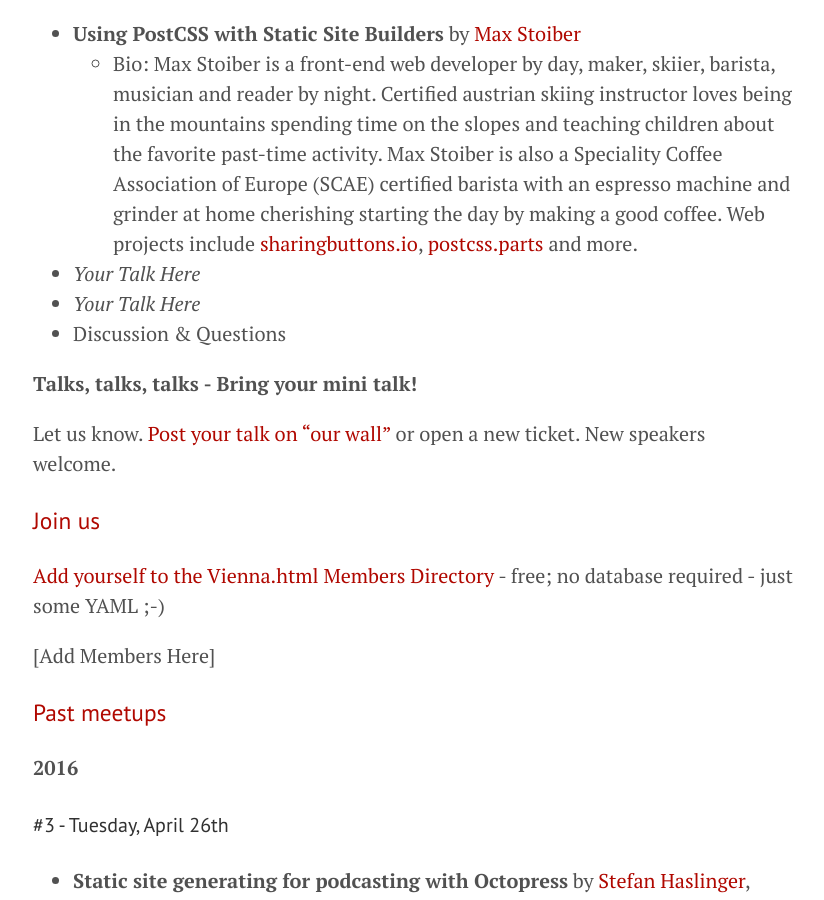
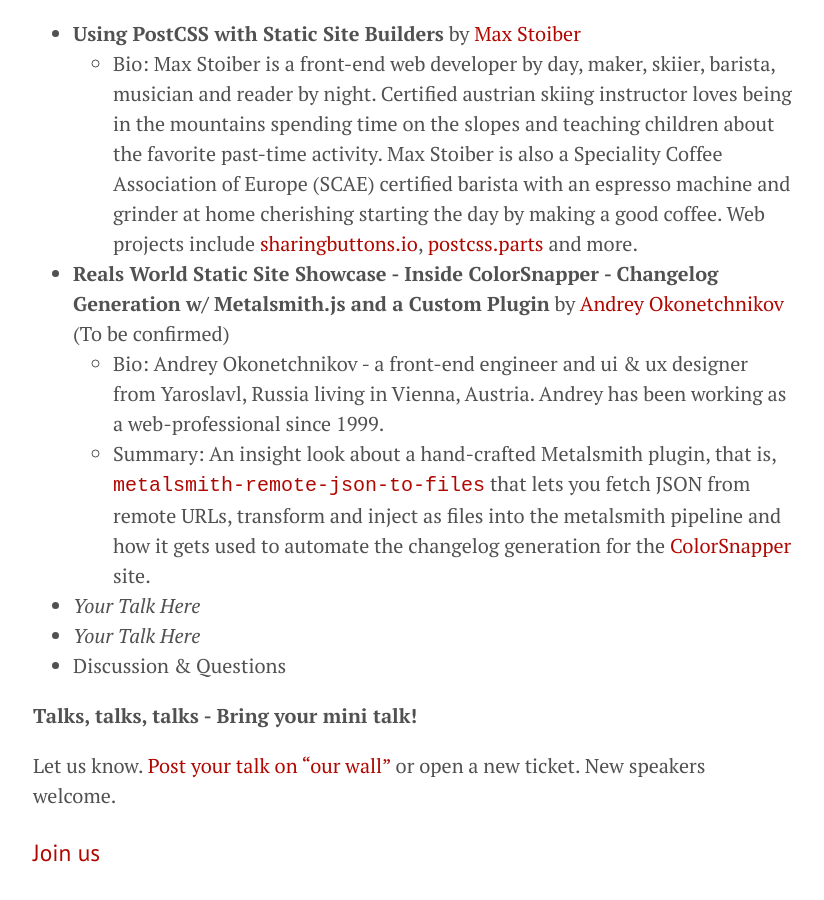
Before and after one commit to goodbyeaustria/archive, a Jekyll site: the page built from index.md, in a window 1280 px wide and 900 px high, scrolled down 1102 px. Shown: the whole window, without its empty margins (227-1051 px from the left). Built offline with Jekyll 4.4.1, drawn with Linux system fonts in a browser that asks for light colours.

Commit message:
add metalsmith.js plugin and colorsnapper changelog talk

```diff
--- a/index.md
+++ b/index.md
@@ -28,8 +28,10 @@
 ![](i/sektor5map.jpg)
 
 - **Using PostCSS with Static Site Builders** by [Max Stoiber](http://mxstbr.com)
-    - Bio: Max Stoiber is a front-end web developer by day, maker, skiier, barista, musician and reader by night. Certified austrian skiing instructor loves being in the mountains spending time on the slopes and teaching children about the favorite past-time activity. Max Stoiber is also a Speciality Coffee Association of Europe (SCAE) certified barista with an espresso machine and grinder at home cherishing starting the day by making a good coffee. Web projects include [sharingbuttons.io](http://sharingbuttons.io), [postcss.parts](http://postcss.parts) and more.
-
+  - Bio: Max Stoiber is a front-end web developer by day, maker, skiier, barista, musician and reader by night. Certified austrian skiing instructor loves being in the mountains spending time on the slopes and teaching children about the favorite past-time activity. Max Stoiber is also a Speciality Coffee Association of Europe (SCAE) certified barista with an espresso machine and grinder at home cherishing starting the day by making a good coffee. Web projects include [sharingbuttons.io](http://sharingbuttons.io), [postcss.parts](http://postcss.parts) and more.
+- **Reals World Static Site Showcase - Inside ColorSnapper - Changelog Generation w/ Metalsmith.js and a Custom Plugin** by [Andrey Okonetchnikov](http://okonet.ru) (To be confirmed)
+  - Bio: Andrey Okonetchnikov - a front-end engineer and ui & ux designer from Yaroslavl, Russia living in Vienna, Austria. Andrey has been working as a web-professional since 1999.
+  - Summary: An insight look about a hand-crafted Metalsmith plugin, that is, [`metalsmith-remote-json-to-files`](https://github.com/okonet/metalsmith-remote-json-to-files ) that lets you fetch JSON from remote URLs, transform and inject as files into the metalsmith pipeline and how it gets used to automate the changelog generation for the [ColorSnapper](http://colorsnapper.com) site.
 - _Your Talk Here_
 - _Your Talk Here_
 - Discussion & Questions
```
